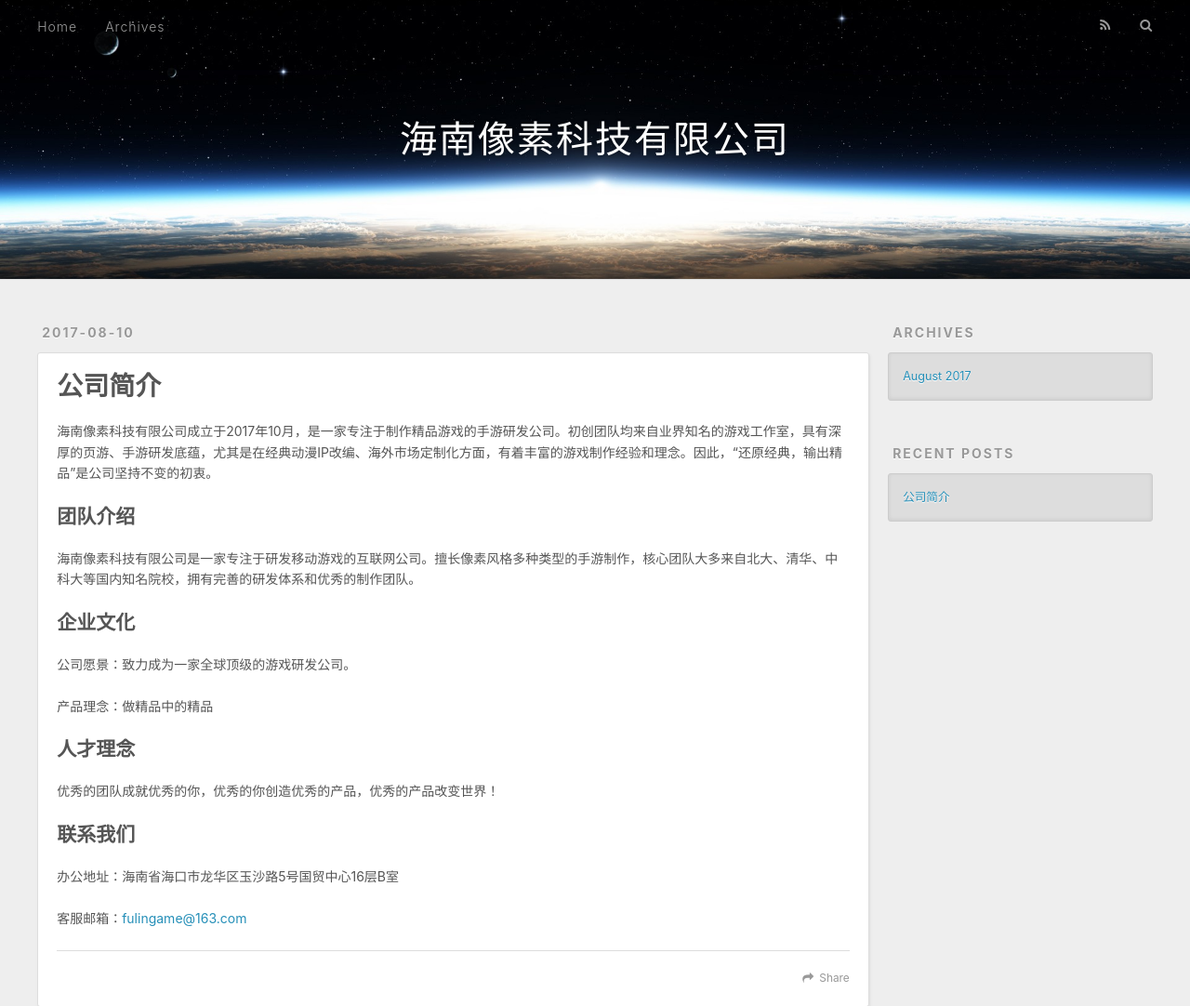
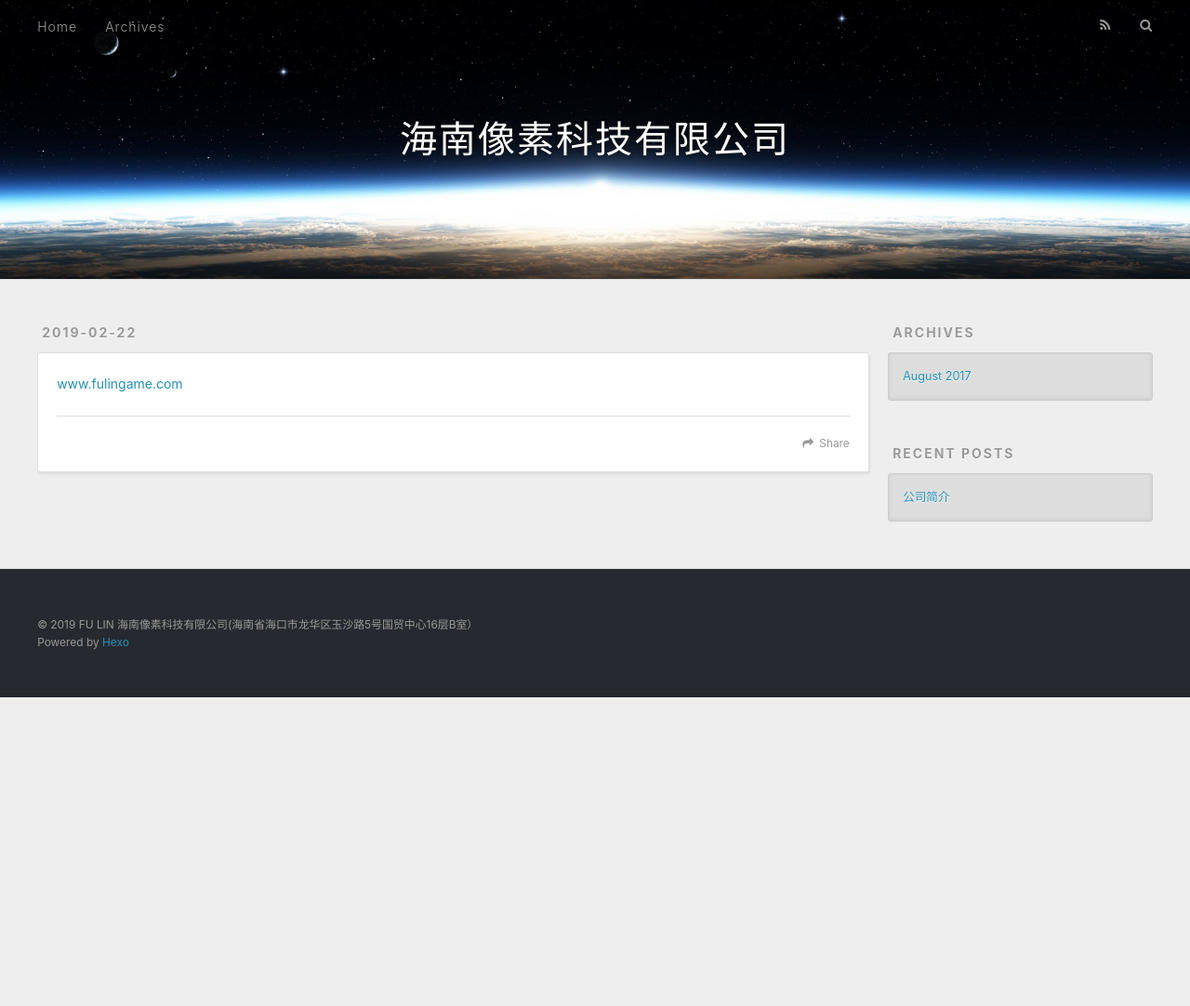
Before and after one commit to fulingame/fulingame.github.io, a plain HTML site: page CNAME.html in a window 1280 px wide. Shown: the top 1082 px of the page at 93% size. After the commit the page ends 800 px from the top, so only its background shows below. Drawn offline with nearby package versions, Linux system fonts and the light colour scheme.

Commit message:
Site updated: 2019-02-22 01:33:33

```diff
--- a/index.html
+++ b/CNAME.html
@@ -7,13 +7,17 @@
 
   <title>海南像素科技有限公司</title>
   <meta name="viewport" content="width=device-width, initial-scale=1, maximum-scale=1">
-  <meta property="og:type" content="website">
+  <meta name="description" content="www.fulingame.com">
+<meta property="og:type" content="website">
 <meta property="og:title" content="海南像素科技有限公司">
-<meta property="og:url" content="http://yoursite.com/index.html">
+<meta property="og:url" content="http://yoursite.com/CNAME.html">
 <meta property="og:site_name" content="海南像素科技有限公司">
+<meta property="og:description" content="www.fulingame.com">
 <meta property="og:locale" content="default">
+<meta property="og:updated_time" content="2019-02-21T17:33:16.000Z">
 <meta name="twitter:card" content="summary">
 <meta name="twitter:title" content="海南像素科技有限公司">
+<meta name="twitter:description" content="www.fulingame.com">
 
     <link rel="alternate" href="/atom.xml" title="海南像素科技有限公司" type="application/atom+xml">
 
@@ -60,52 +64,32 @@
   </div>
 </header>
       <div class="outer">
-        <section id="main">
-
-    <article id="post-about" class="article article-type-post" itemscope itemprop="blogPost">
+        <section id="main"><article id="page-" class="article article-type-page" itemscope itemprop="blogPost">
   <div class="article-meta">
-    <a href="/2017/08/10/about/" class="article-date">
-  <time datetime="2017-08-09T17:09:52.000Z" itemprop="datePublished">2017-08-10</time>
+    <a href="/CNAME.html" class="article-date">
+  <time datetime="2019-02-21T17:33:16.000Z" itemprop="datePublished">2019-02-22</time>
 </a>
 
   </div>
   <div class="article-inner">
 
 
-      <header class="article-header">
-
-
-    <h1 itemprop="name">
-      <a class="article-title" href="/2017/08/10/about/">公司简介</a>
-    </h1>
-
-
-      </header>
-
     <div class="article-entry" itemprop="articleBody">
 
-        <p>海南像素科技有限公司成立于2017年10月，是一家专注于制作精品游戏的手游研发公司。初创团队均来自业界知名的游戏工作室，具有深厚的页游、手游研发底蕴，尤其是在经典动漫IP改编、海外市场定制化方面，有着丰富的游戏制作经验和理念。因此，“还原经典，输出精品”是公司坚持不变的初衷。</p>
-<h2 id="团队介绍"><a href="#团队介绍" class="headerlink" title="团队介绍"></a>团队介绍</h2><p>海南像素科技有限公司是一家专注于研发移动游戏的互联网公司。擅长像素风格多种类型的手游制作，核心团队大多来自北大、清华、中科大等国内知名院校，拥有完善的研发体系和优秀的制作团队。</p>
-<h2 id="企业文化"><a href="#企业文化" class="headerlink" title="企业文化"></a>企业文化</h2><p>公司愿景：致力成为一家全球顶级的游戏研发公司。</p>
-<p>产品理念：做精品中的精品</p>
-<h2 id="人才理念"><a href="#人才理念" class="headerlink" title="人才理念"></a>人才理念</h2><p>优秀的团队成就优秀的你，优秀的你创造优秀的产品，优秀的产品改变世界！</p>
-<h2 id="联系我们"><a href="#联系我们" class="headerlink" title="联系我们"></a>联系我们</h2><p>办公地址：海南省海口市龙华区玉沙路5号国贸中心16层B室</p>
-<p>客服邮箱：<a href="mailto:fulingame@163.com" target="_blank" rel="noopener">fulingame@163.com</a></p>
+        <p><a href="http://www.fulingame.com" target="_blank" rel="noopener">www.fulingame.com</a></p>
 
 
     </div>
     <footer class="article-footer">
-      <a data-url="http://yoursite.com/2017/08/10/about/" data-id="cjsewh14n0000hwfyqhx3ybjw" class="article-share-link">Share</a>
+      <a data-url="http://yoursite.com/CNAME.html" data-id="cjsewntgx0000kbfy19cjun0y" class="article-share-link">Share</a>
 
 
     </footer>
   </div>
 
-</article>
 
 
-
-
+</article>
 
 </section>
 
```
Also changed, not shown: 2017/08/10/about/index.html (+1 -1 lines).
